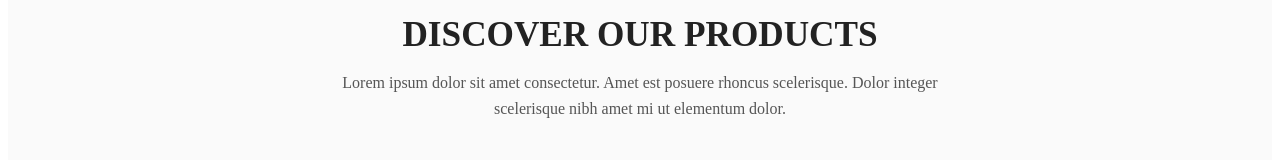
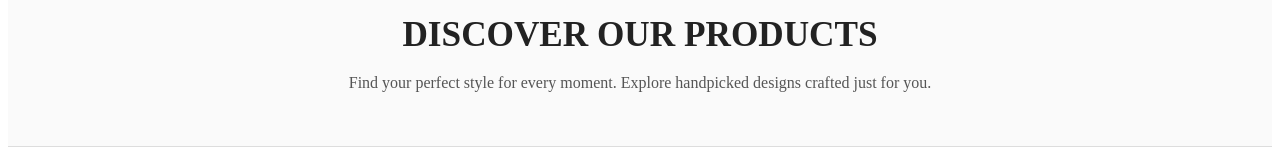
Before and after one commit to AyushSingh012/Appscrip-task-Ayush-Singh, a Next.js app: page / in a window 1280 px wide. Shown: the part 157-317 px from the top of the page. Built offline with nearby package versions, Linux system fonts and the light colour scheme; no server answers.

Commit message:
change hero section tagline

```diff
--- a/components/HeroSection.js
+++ b/components/HeroSection.js
@@ -5,8 +5,7 @@ export default function HeroSection() {
     <section className="hero">
       <h1>DISCOVER OUR PRODUCTS</h1>
       <p>
-        Lorem ipsum dolor sit amet consectetur. Amet est posuere rhoncus
-        scelerisque. Dolor integer scelerisque nibh amet mi ut elementum dolor.
+       Find your perfect style for every moment. Explore handpicked designs crafted just for you.
       </p>
     </section>
   );
```
